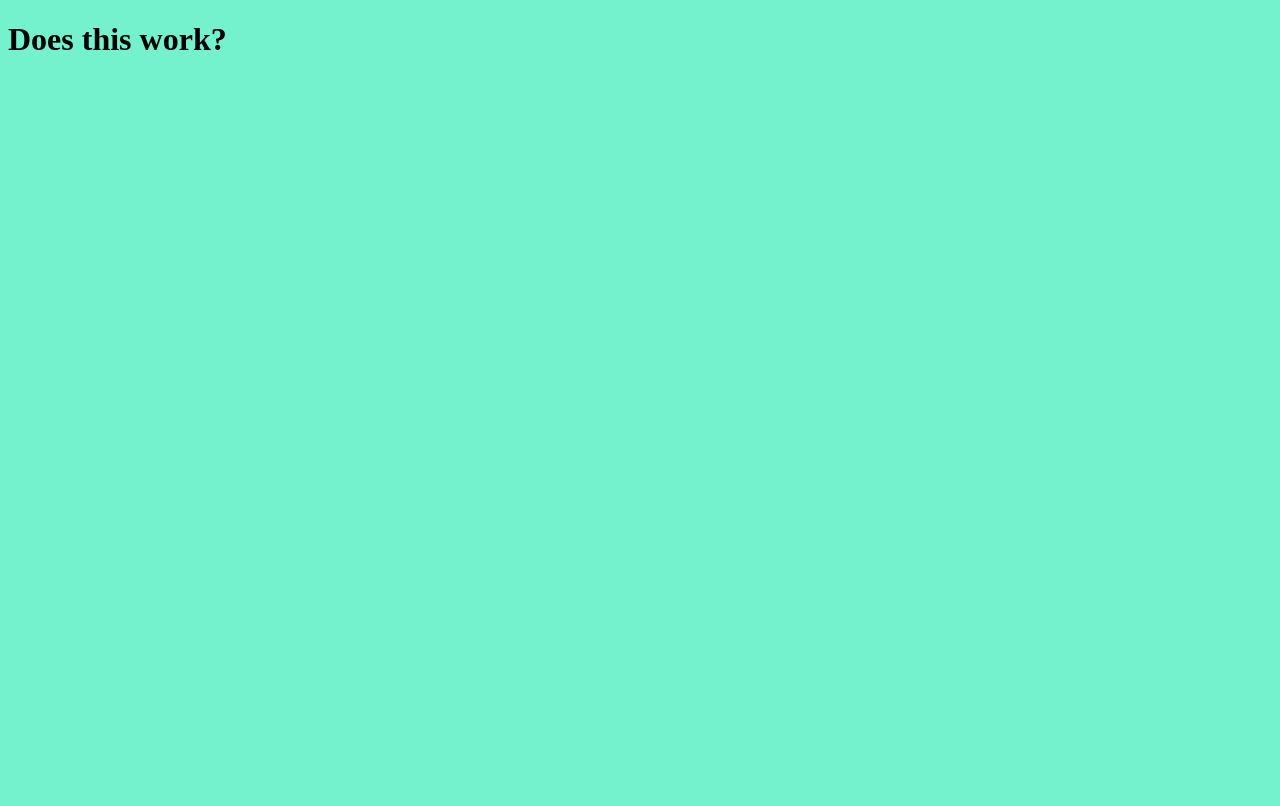
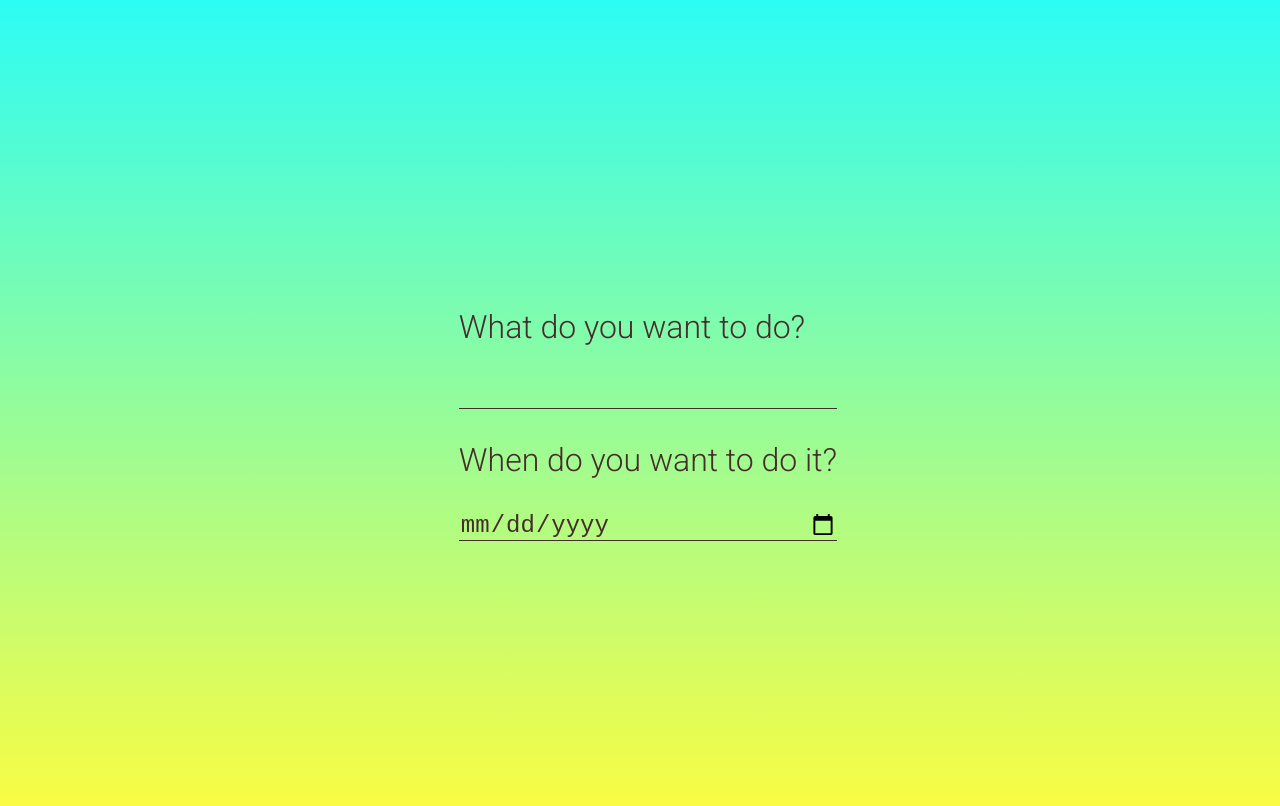
Before and after one commit to abbeyhrt/learning-gulp, a website: page app/index.html in a window 1280 px wide. Drawn offline with Linux system fonts and the light colour scheme.

Commit message:
First static webpage for motivational app idea

```diff
--- a/app/index.html
+++ b/app/index.html
@@ -4,8 +4,22 @@
   <meta charset="UTF-8">
   <title>Document</title>
   <link rel="stylesheet" href="/css/styles.css">
-</head>
+  <link href="https://fonts.googleapis.com/css?family=Roboto:300" rel="stylesheet"></head>
 <body>
-<h1>Does this work?</h1>
+  <div class="flex-box">
+  <form class="starter-questions">
+    <p class="question-1">
+      What do you want to do?
+    </p>
+    <input class="input-field" type="text"></input>
+    <p class="question-2">
+      When do you want to do it?
+    </p>
+    <input class="input-field" type="date"></input>
+    <!-- date and time with modifier like  everyday or every other day etc something-->
+  </form>
+</div>
+  <!-- Form should be submitted with ENTER not a submit button to maintain clean design -->
+
 </body>
 </html>
--- a/app/scss/styles.scss
+++ b/app/scss/styles.scss
@@ -2,8 +2,53 @@
   width: percentage(5/7);
 }
 
-$blue: #74F2CE;
+$blue: #2DFCF5;
+$best-font: 'Roboto', sans-serif;
+$h1-font-size: 32px;
+$font-color: #472C2C;
+
+
 
 body {
-  background-color: $blue;
+  background: linear-gradient($blue, #FCFC41);
+  font-family: $best-font;
+  font-size: $h1-font-size;
+  width: 100vw;
+  height: 100vh;
+  background-repeat:no-repeat;
+  color: $font-color;
 }
+
+.flex-box {
+  display: -webkit-flex;
+  display: -moz-flex;
+  display: -ms-flex;
+  display: -o-flex;
+  display: flex;
+  // align-self: ;
+  align-items: center;
+  justify-content: center;
+  margin: 0px;
+  width: 100%;
+  height: 100%;
+}
+
+.starter-questions {
+  // display: -webkit-flex;
+  // display: -moz-flex;
+  // display: -ms-flex;
+  // display: -o-flex;
+  display: flex;
+  // justify-content: center;
+  flex-direction: column;
+  // align-items: center;
+  // align-self: center;
+}
+
+.input-field {
+  background-color:rgba(255, 255, 255, 0);
+  color: $font-color;
+  font-size: 24px;
+  border: 0px;
+  border-bottom: solid $font-color 1px;
+}
```
Also changed, not shown: app/css/styles.css.
